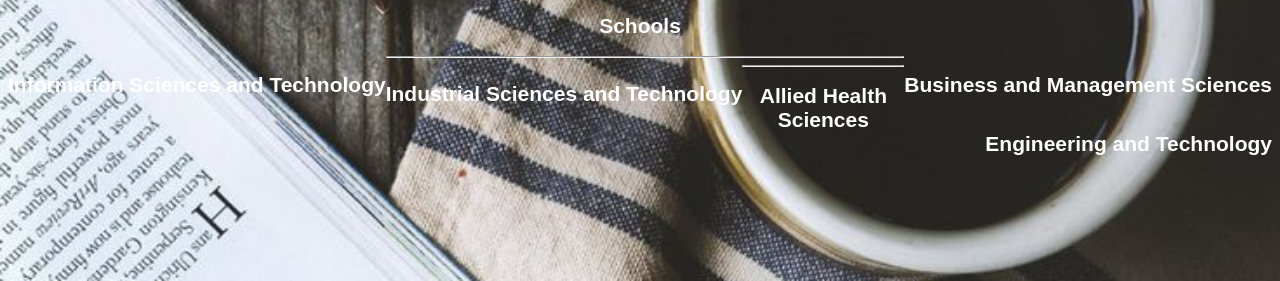
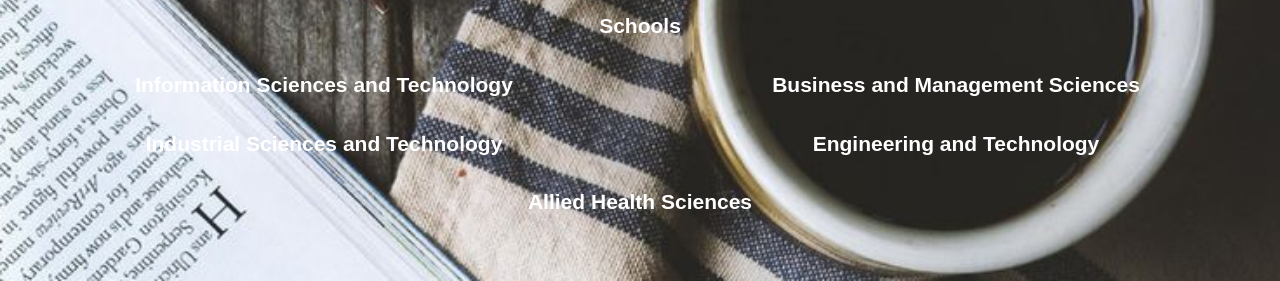
Before and after one commit to notesstudy/notesstudy.github.io, a plain HTML site: page index.html in a window 1280 px wide. Shown: the part 519-800 px from the top of the page. Drawn offline with Linux system fonts and the light colour scheme.

Commit message:
name change

```diff
--- a/css/style.css
+++ b/css/style.css
@@ -56,18 +56,22 @@ h1{
 #boxes .ist{
 	float: left;
 	text-align: center;
+	width: 50%;
 }
 #boxes .bs{
 	float: right;
 	text-align: center;
+	width: 50%;
 }
 #boxes .ist2{
 	float: left;
 	text-align: center;
+	width: 50%;
 }
 #boxes .et{
 	float: right;
 	text-align: center;
+	width: 50%;
 }
 #boxes .health{
 	float: none;
--- a/index.html
+++ b/index.html
@@ -1,7 +1,7 @@
 <!DOCTYPE html>
 <html>
 <head>
-	<title>NOTES | DiSRUPT CREATiVES🇿🇼</title>
+	<title>DiSRUPT CREATiVES</title>
 	<meta charset="utf-8">
 	<link rel="stylesheet" type="text/css" href="./css/style.css">
 	<link rel="stylesheet" href="https://maxcdn.bootstrapcdn.com/font-awesome/4.7.0/css/font-awesome.min.css">
@@ -69,22 +69,23 @@
 		</div>
 		<div class="bs">
 			<h2>Business and Management Sciences</h2>
-			<i class="fas fa-chart-line" aria-hidden="true"></i>
+			<a href="bms.html"><i class="fas fa-chart-line" aria-hidden="true"></i></a>
 		</div>
-		<hr>
 		<div class="ist2">
 			<h2>Industrial Sciences and Technology</h2>
-			<i class="fas fa-code" aria-hidden="true"></i>
+		<a href="ist2.html"><i class="fas fa-code" aria-hidden="true"></i></a>
 		</div>
 		<div class="et">
 			<h2>Engineering and Technology</h2>
-			<i class="fas fa-code" aria-hidden="true"></i>
+			<a href="et.html"><i class="fas fa-code" aria-hidden="true"></i></a>
 		</div>
-		<hr>
 		<div class="health">
 			<h2>Allied Health Sciences</h2>
-			<i class="fas fa-code" aria-hidden="true"></i>
+			<a href="#"><i class="fas fa-code" aria-hidden="true"></i></a>
 		</div>
 	</section>
+	<footer>
+		<p>
+	</footer>
 </body>
 </html>
```
